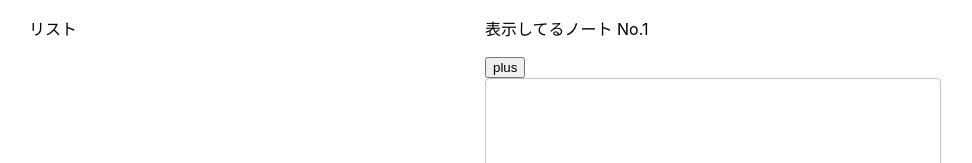
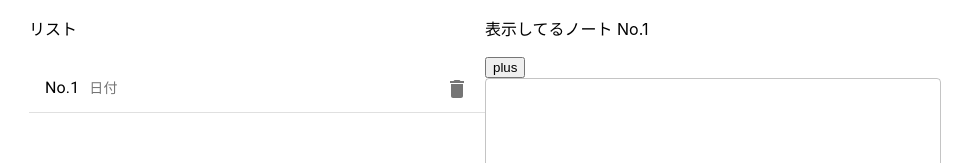
Before and after one commit to nkmrsts/note, a React (Create React App) app: page / in a window 1280 px wide. Shown: the top 163 px of the page, without its empty margins (155-1127 px from the left). Built offline with nearby package versions, Linux system fonts and the light colour scheme.

Commit message:
delete機能をつける

```diff
--- a/src/App.tsx
+++ b/src/App.tsx
@@ -1,14 +1,15 @@
 import React, { Fragment,useState } from 'react'
-import Container from '@material-ui/core/Container';
-import TextField from '@material-ui/core/TextField'
-import Box from '@material-ui/core/Box'
-import List from '@material-ui/core/List'
-import ListItem from '@material-ui/core/ListItem'
-import ListItemText from '@material-ui/core/ListItemText'
-import ListItemSecondaryAction from '@material-ui/core/ListItemSecondaryAction'
-import IconButton from '@material-ui/core/IconButton'
-import DeleteIcon from '@material-ui/icons/Delete';
-
+import {
+  Container,
+  TextField,
+  Box,
+  List,
+  ListItem,
+  ListItemText,
+  ListItemSecondaryAction,
+  IconButton
+} from '@material-ui/core'
+import DeleteIcon from '@material-ui/icons/Delete'
 import './App.css';
 
 interface Note {
@@ -18,27 +19,36 @@ interface Note {
 
 const App: React.FC = () => {
   const [text, setText] = useState('')
-  const [items, setItems] = useState<Note[]>([])
   const [currentNote, setCurrentNote] = useState(1)
+  const [count, setcount] = useState(1)
+  const [items, setItems] = useState([{
+    text: '',
+    id: count
+  }])
 
   const handleChange = (text: string) =>{
     setText(text)
-    onUpDate(currentNote)
+    onUpDate(text,currentNote)
   }
-  const onUpDate = (id:number) => {
-    if(items.length === 0) {
-      setItems([{ text, id }])
-    }else {
-      const index = items.findIndex(item => item.id === id)
-      const _items = [...items]
-      _items[index] = {..._items[index], text}
-      setItems(_items)
-    }
+  const onUpDate = (text:string,id:number) => {
+    const index = items.findIndex(item => item.id === id)
+    const _items = [...items]
+    _items[index] = {..._items[index], text}
+    setItems(_items)
   }
   const onAdd = () => {
-    setCurrentNote(items.length + 1)
-    setItems([...items, { text:'', id: items.length + 1 }])
+    setCurrentNote(count + 1)
+    setItems([...items, { text:'', id: count + 1 }])
     setText('')
+    setcount(count + 1)
+  }
+  const onDelete = (id:number) => {
+    const _items = items.filter(item => item.id !== id)
+    setItems(_items)
+    if(currentNote === id) {
+      setCurrentNote(1)
+      setText('')
+    }
   }
   const onSelect = (id:number) => {
     if(currentNote === id) return
@@ -59,7 +69,7 @@ const App: React.FC = () => {
                 <ListItemText style={{ flex: '0 0 auto', marginRight: '10px' }} primary={`No.${item.id}`}/>
                 <ListItemText primary={item.text} secondary="日付" />
                 <ListItemSecondaryAction>
-                  <IconButton edge="end" aria-label="Delete">
+                  <IconButton edge="end" aria-label="Delete" onClick={()=>onDelete(item.id)}>
                     <DeleteIcon />
                   </IconButton>
                 </ListItemSecondaryAction>
```
